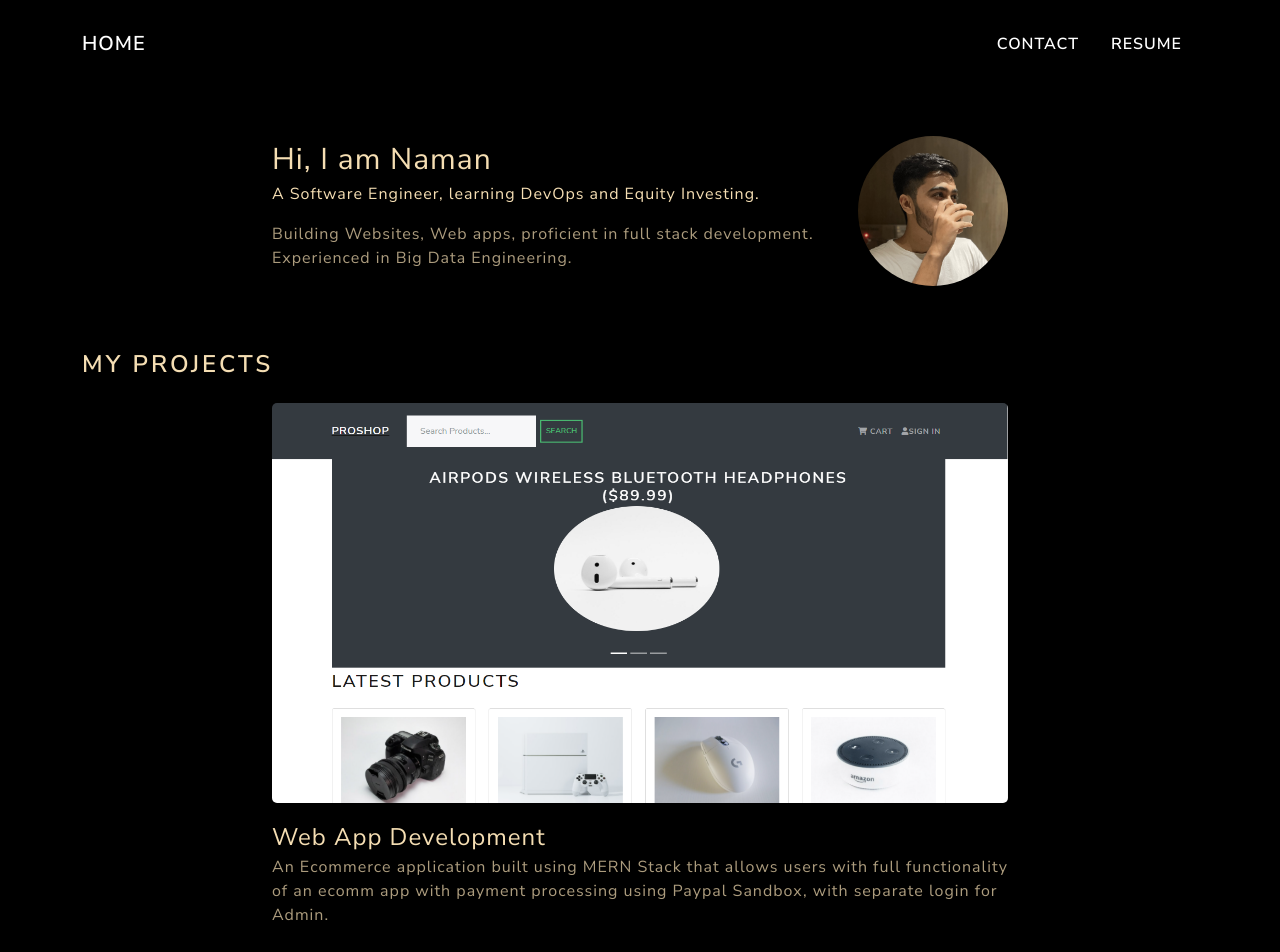
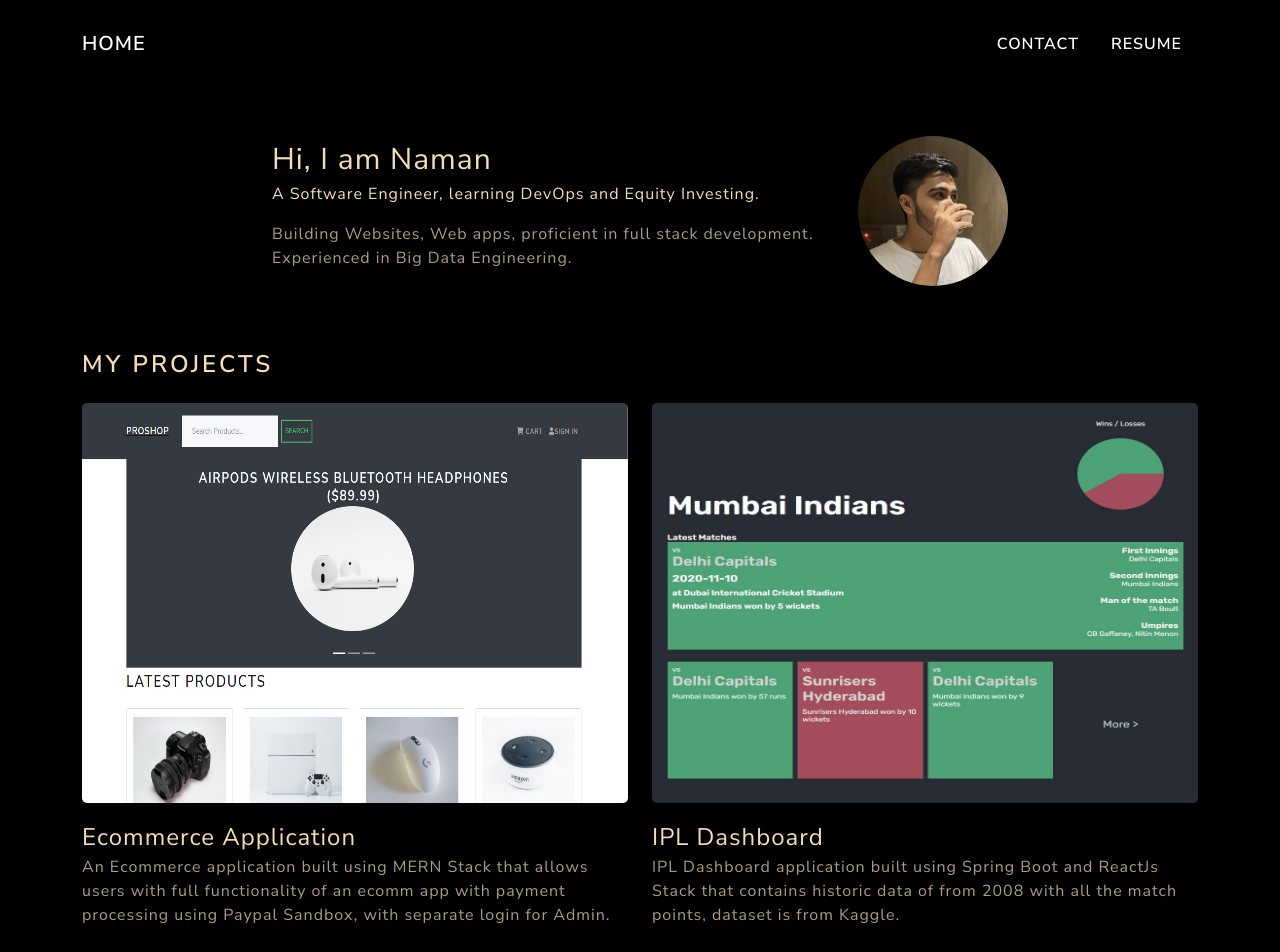
Before and after one commit to naman-ajmera/Portfolio, a React (Create React App) app: page / in a window 1280 px wide. Shown: the top 952 px of the page. Built offline with nearby package versions, Linux system fonts and the light colour scheme.

Commit message:
added second project

```diff
--- a/src/screens/HomeScreen.tsx
+++ b/src/screens/HomeScreen.tsx
@@ -12,6 +12,7 @@
 import azure from '../assets/azure.svg';
 import spark from '../assets/spark.svg';
 import project1 from '../assets/project1.png';
+import project2 from '../assets/project2.jpg';
 
 const HomeScreen = () => {
   return (
@@ -45,8 +46,7 @@
         <h3 className='heading mb-4'>My Projects</h3>
         <div>
           <Row>
-            <Col sm={0} md={0} lg={2} />
-            <Col sm={12} md={12} lg={8}>
+            <Col sm={12} md={12} lg={6}>
               <div className='example'>
                 <img
                   alt='project1'
@@ -69,7 +69,7 @@
                 </div>
               </div>
               <div className='mt-3'>
-                <p className='text mb-0 project_heading'>Web App Development</p>
+                <p className='text mb-0 project_heading'>Ecommerce Application</p>
               </div>
               <div>
                 <p className='text muted'>
@@ -80,7 +80,38 @@
                 </p>
               </div>
             </Col>
-            <Col sm={0} md={0} lg={2} />
+            <Col sm={12} md={12} lg={6} >
+            <div className='example'>
+                <img
+                  alt='project2'
+                  height={'100%'}
+                  width={'100%'}
+                  src={project2}
+                  className='project_image'
+                />
+                <div className='fadedbox'>
+                  {/* <div className='title text'> */}
+                  <a
+                    target='_blank'
+                    className='visit_button'
+                    rel='noopener noreferrer'
+                    href='https://ipl-historic-dashboard.netlify.app/#/'
+                  >
+                    {'Visit Website >'}
+                  </a>
+                  {/* </div> */}
+                </div>
+              </div>
+              <div className='mt-3'>
+                <p className='text mb-0 project_heading'>IPL Dashboard</p>
+              </div>
+              <div>
+                <p className='text muted'>
+                  IPL Dashboard application built using Spring Boot and ReactJs Stack
+                  that contains historic data of from 2008 with all the match points, dataset is from Kaggle.
+                </p>
+              </div>
+            </Col>
           </Row>
         </div>
       </div>
```
Also changed, not shown: src/assets/project2.jpg (added).
